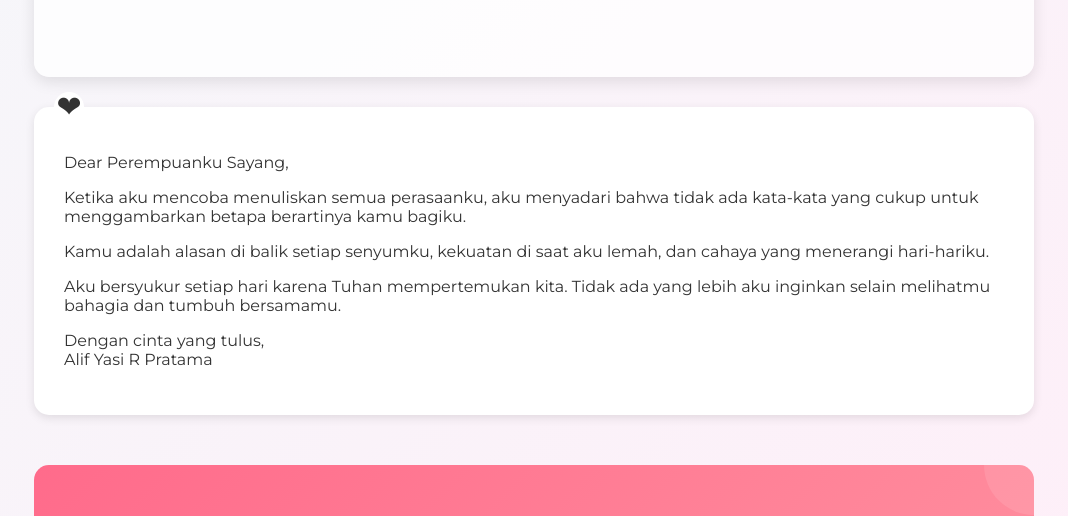
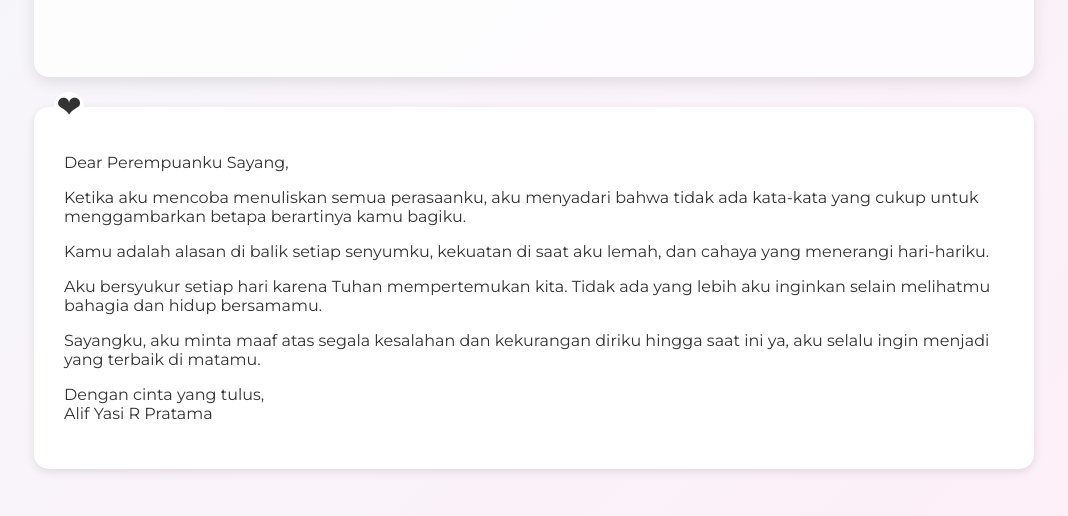
Before and after one commit to megawatipepek/GPT, a plain HTML site: page index.html in a window 1280 px wide. Shown: the part 213-729 px from the top of the page, without its empty margins (106-1174 px from the left). Drawn offline with Linux system fonts and the light colour scheme.

Commit message:
Update index.html

```diff
--- a/index.html
+++ b/index.html
@@ -302,7 +302,8 @@
             <p>Dear <span id="loverName">Sayang</span>,</p>
             <p>Ketika aku mencoba menuliskan semua perasaanku, aku menyadari bahwa tidak ada kata-kata yang cukup untuk menggambarkan betapa berartinya kamu bagiku.</p>
             <p>Kamu adalah alasan di balik setiap senyumku, kekuatan di saat aku lemah, dan cahaya yang menerangi hari-hariku.</p>
-            <p>Aku bersyukur setiap hari karena Tuhan mempertemukan kita. Tidak ada yang lebih aku inginkan selain melihatmu bahagia dan tumbuh bersamamu.</p>
+            <p>Aku bersyukur setiap hari karena Tuhan mempertemukan kita. Tidak ada yang lebih aku inginkan selain melihatmu bahagia dan hidup bersamamu.</p>
+            <P>Sayangku, aku minta maaf atas segala kesalahan dan kekurangan diriku hingga saat ini ya, aku selalu ingin menjadi yang terbaik di matamu.</P>
             <p>Dengan cinta yang tulus,<br><span id="myName">Dari seseorang yang sangat mencintaimu</span></p>
         </div>
 
```
